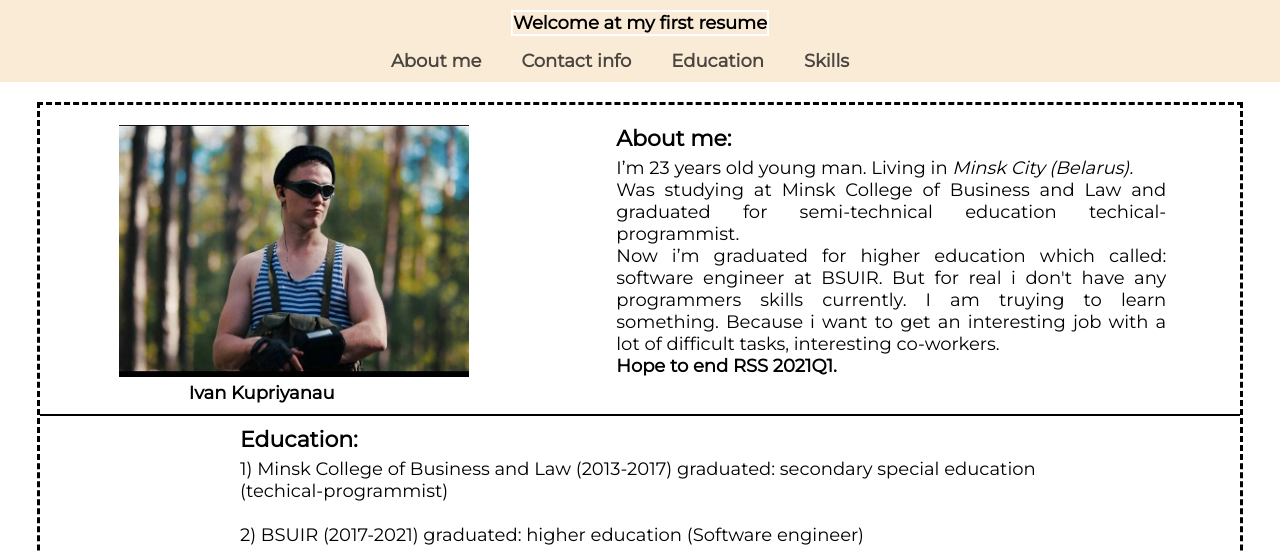
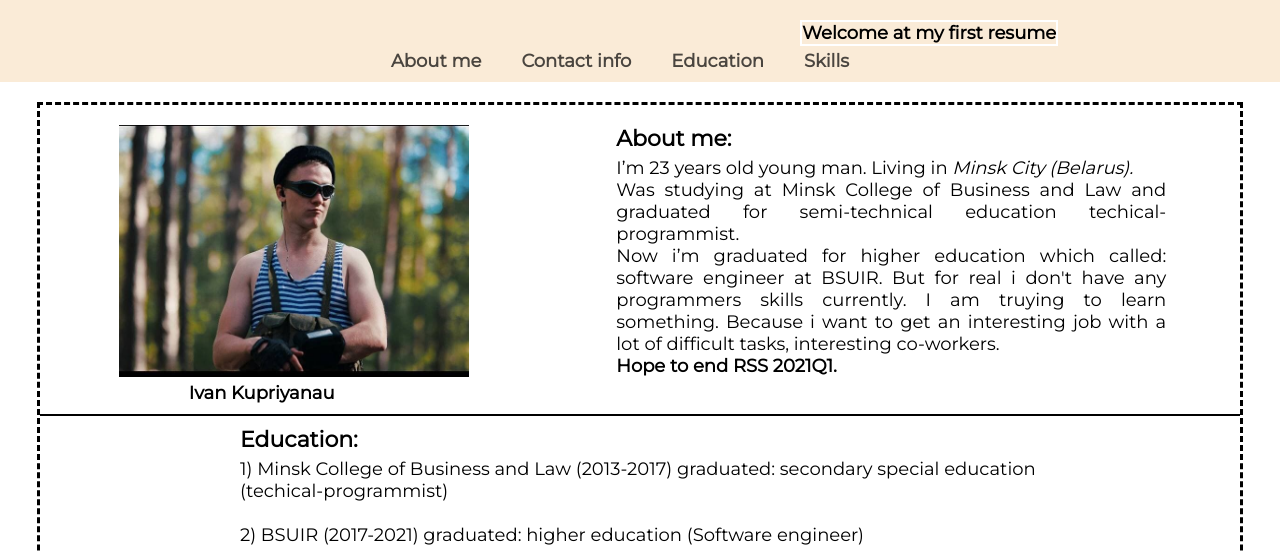
Before and after one commit to KuperIvan/rsschool-cv, a plain HTML site: page index.html in a window 1280 px wide. Shown: the top 552 px of the page. Drawn offline with Linux system fonts and the light colour scheme.

Commit message:
feat: fixed validation

```diff
--- a/css/style.css
+++ b/css/style.css
@@ -20,6 +20,9 @@ h2 {
   margin-bottom: 5px;
 }
 /* Styling header section {Start}*/
+.resume__header {
+  position: relative;
+}
 
 .header__menu {
   position: relative;
@@ -31,8 +34,9 @@ h2 {
 
 .resume__heading {
   position: absolute;
-  top: 10px;
-  left: 800p x;
+  top: 20px;
+  left: 800px;
+  z-index: 1;
 
   display: inline-block;
   align-self: center;
--- a/index.html
+++ b/index.html
@@ -12,10 +12,9 @@
 <body>
 	<main>
 		<header class = "resume__header">
+			<h1 class="resume__heading">Welcome at my first resume</h1>
 			<nav>
 				<ul class="header__menu">
-					<h1 class="resume__heading">Welcome at my first resume</h1>
-
 					<li><a href = "#">About me </a></li>
 					<li><a href = "#">Contact info</a></li>
 					<li><a href = "#">Education</a> </li>
@@ -44,9 +43,9 @@
 						</div>
 					</div>
 
-						<span class="separator">
+						<div class="separator">
 							<p></p>
-						</span>
+						</div>
 
 						<div class="resume__skills-info">
 							<div class="education__section">
```
